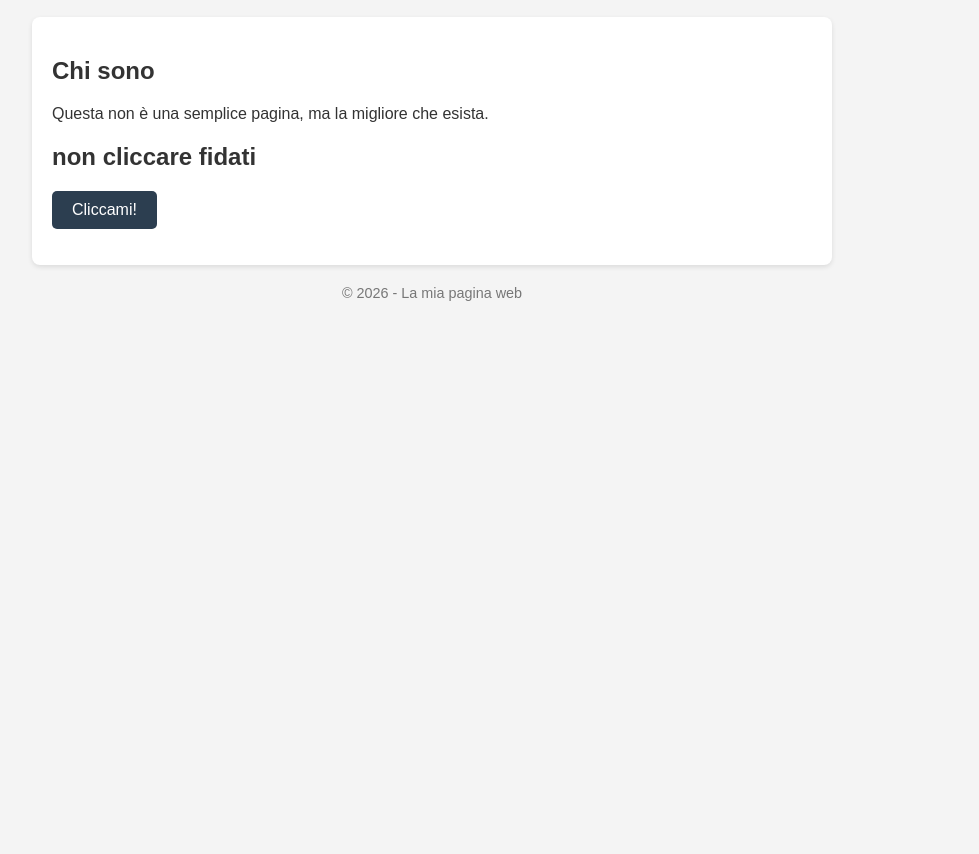
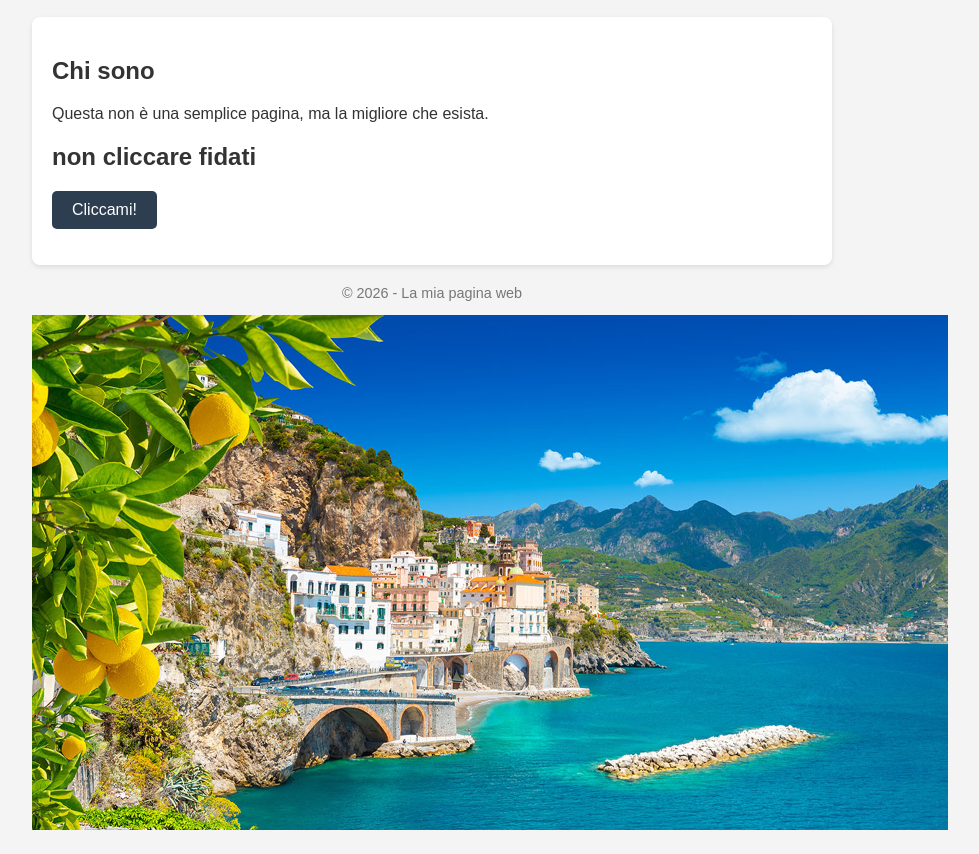
Before and after one commit to simonenicolosi208-svg/test_html, a plain HTML site: page index.html in a window 1280 px wide. Shown: the part 100-954 px from the top of the page, without its empty margins (208-1187 px from the left). Before the commit the page ends 800 px from the top, so only its background shows below. Drawn offline with Linux system fonts and the light colour scheme.

Commit message:
Update index.html

```diff
--- a/index.html
+++ b/index.html
@@ -74,6 +74,7 @@
             document.getElementById("messaggio").textContent = "Ma perchè non ascolti?";
         }
     </script>
+<img src="paesaggio.jpg" alt="paesaggio con limoni">
 
 </body>
 </html>
```
